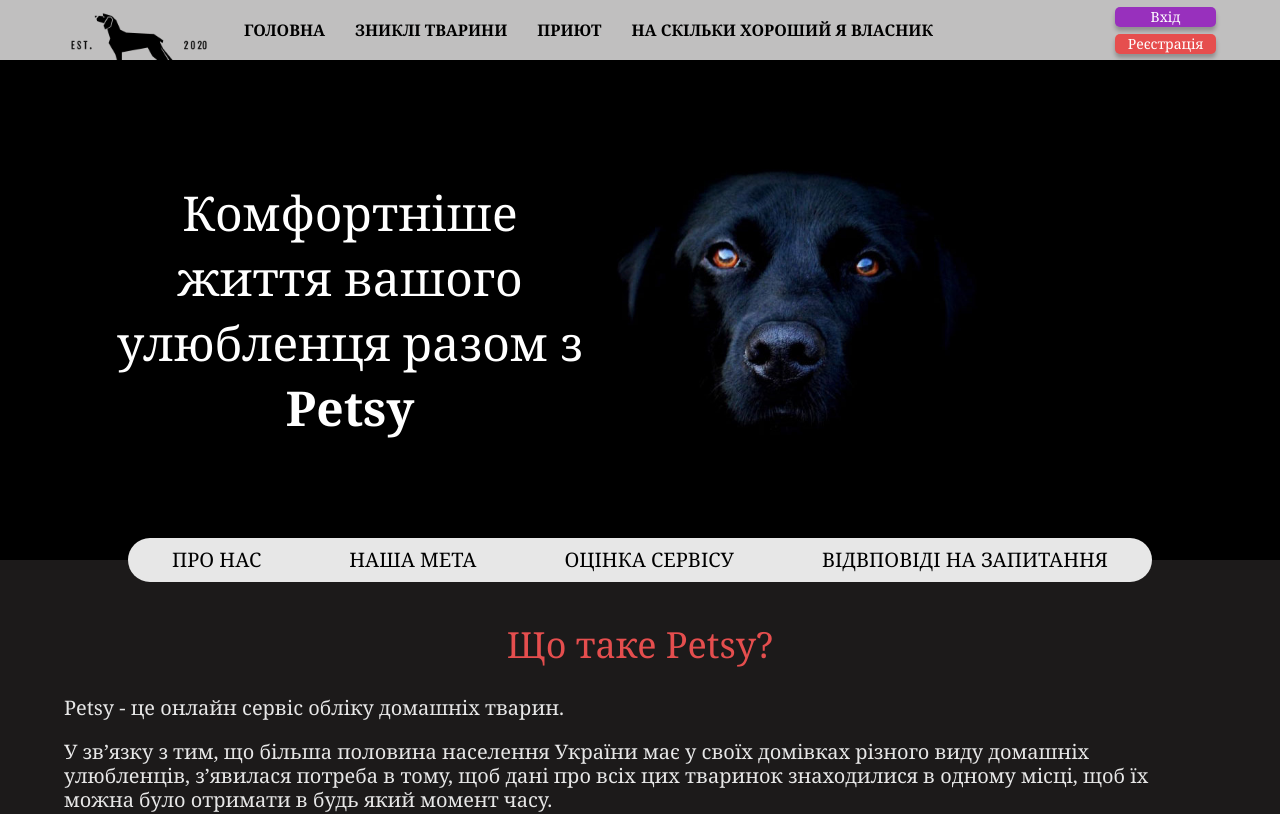
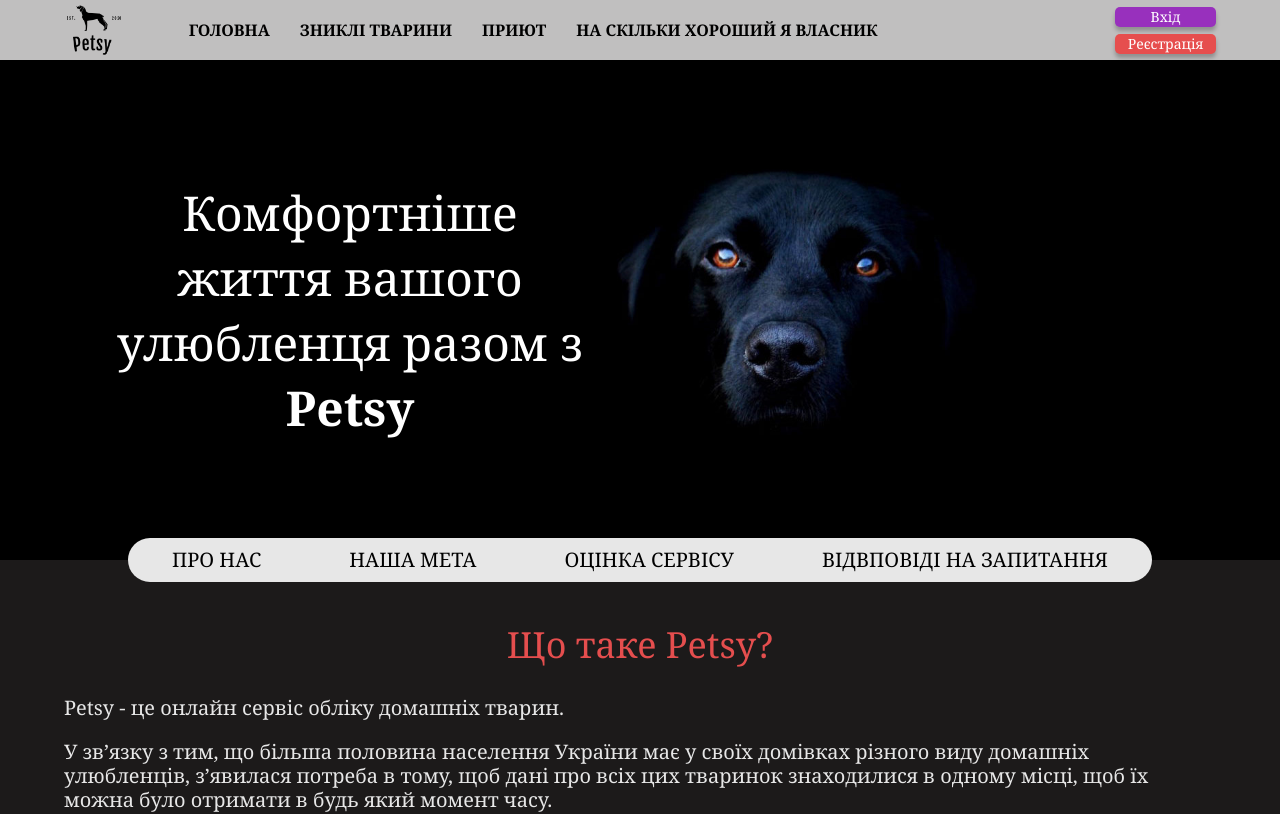
Before and after one commit to Danik1702/accounting-of-domestic-animals, a React (Create React App) app: page / in a window 1280 px wide. Shown: the top 814 px of the page. Built offline with nearby package versions, Linux system fonts and the light colour scheme.

Commit message:
Change class name from logo to reg-logo

```diff
--- a/src/pages/user-registration/user-registration.component.js
+++ b/src/pages/user-registration/user-registration.component.js
@@ -13,7 +13,7 @@
   const renderLeftSide = () => {
     return (
       <>
-        <img src={logo} className="logo" alt="logo" />
+        <img src={logo} className="reg-logo" alt="logo" />
         <img src={image} className="reg-page-image" alt="dog-with-peoples" />
       </>
     );
--- a/src/pages/user-registration/user-registration.styles.css
+++ b/src/pages/user-registration/user-registration.styles.css
@@ -20,7 +20,7 @@
   background-color: #1f212b;
 }
 
-.logo {
+.reg-logo {
   width: 150px;
   height: 150px;
 }
```
